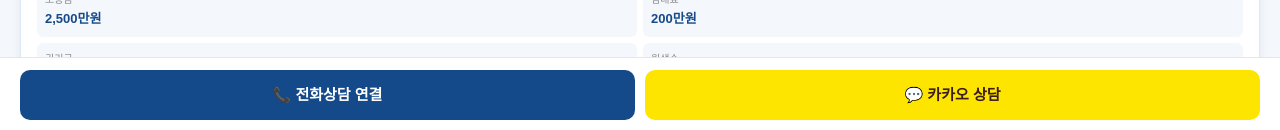
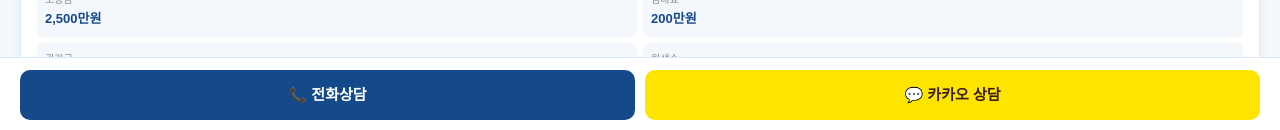
Before and after one commit to oneacademy0522/oneacademy-app, a Next.js app: page / in a window 1280 px wide. Shown: the part 668-798 px from the top of the page. Built offline with nearby package versions, Linux system fonts and the light colour scheme.

Commit message:
하단버튼 수정

```diff
--- a/app/page.tsx
+++ b/app/page.tsx
@@ -215,7 +215,7 @@ export default function Home() {
           flex: 1, background: PRIMARY_DARK, color: 'white', padding: '14px',
           borderRadius: '10px', textAlign: 'center', textDecoration: 'none',
           fontWeight: '700', fontSize: '15px', display: 'flex', alignItems: 'center', justifyContent: 'center',
-        }}>📞 전화상담 연결</a>
+        }}>📞 전화상담 </a>
         <a href="https://open.kakao.com/o/s6fASXti" target="_blank" rel="noopener noreferrer" style={{
           flex: 1, background: '#FEE500', color: '#3A1D1D', padding: '14px',
           borderRadius: '10px', textAlign: 'center', textDecoration: 'none',
```
